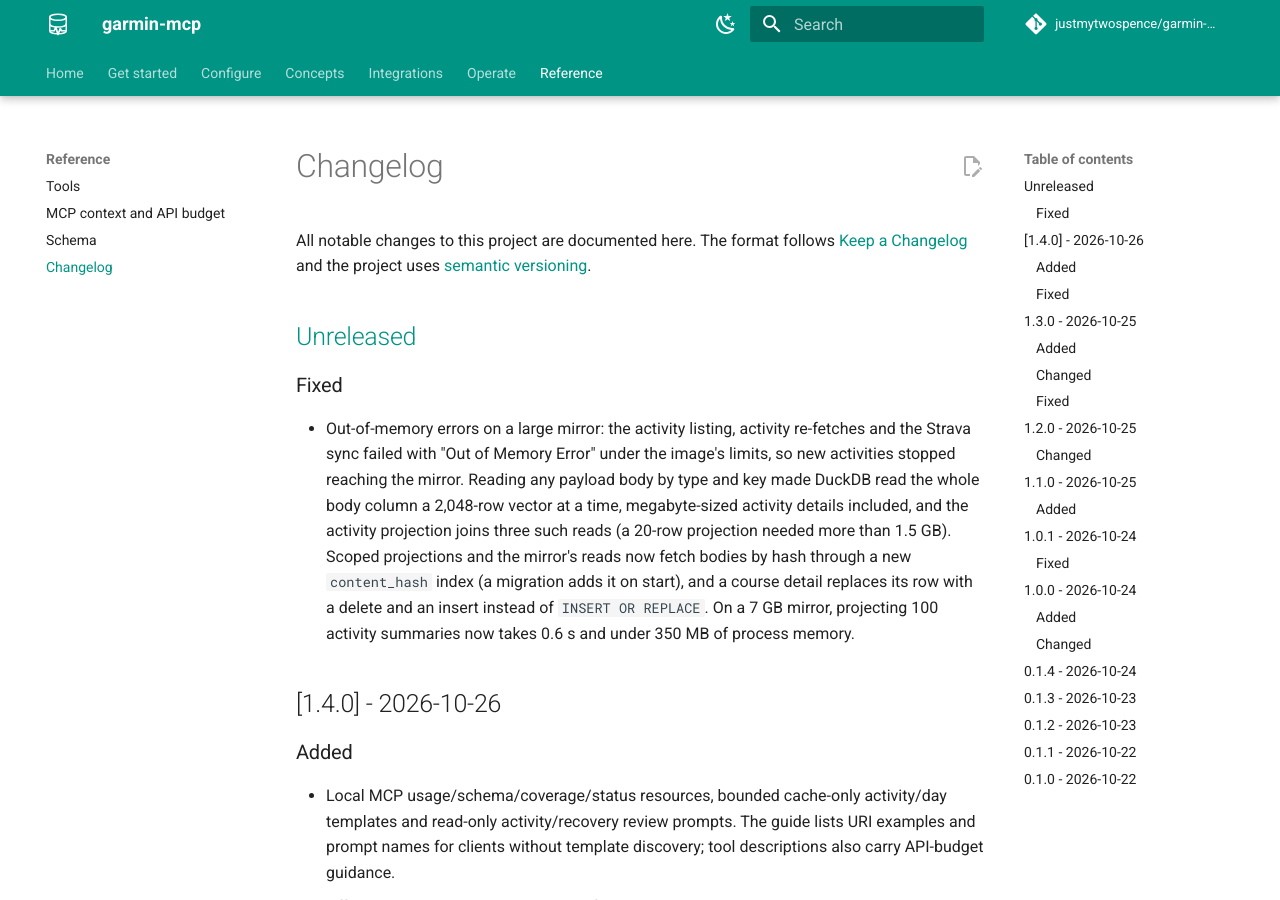
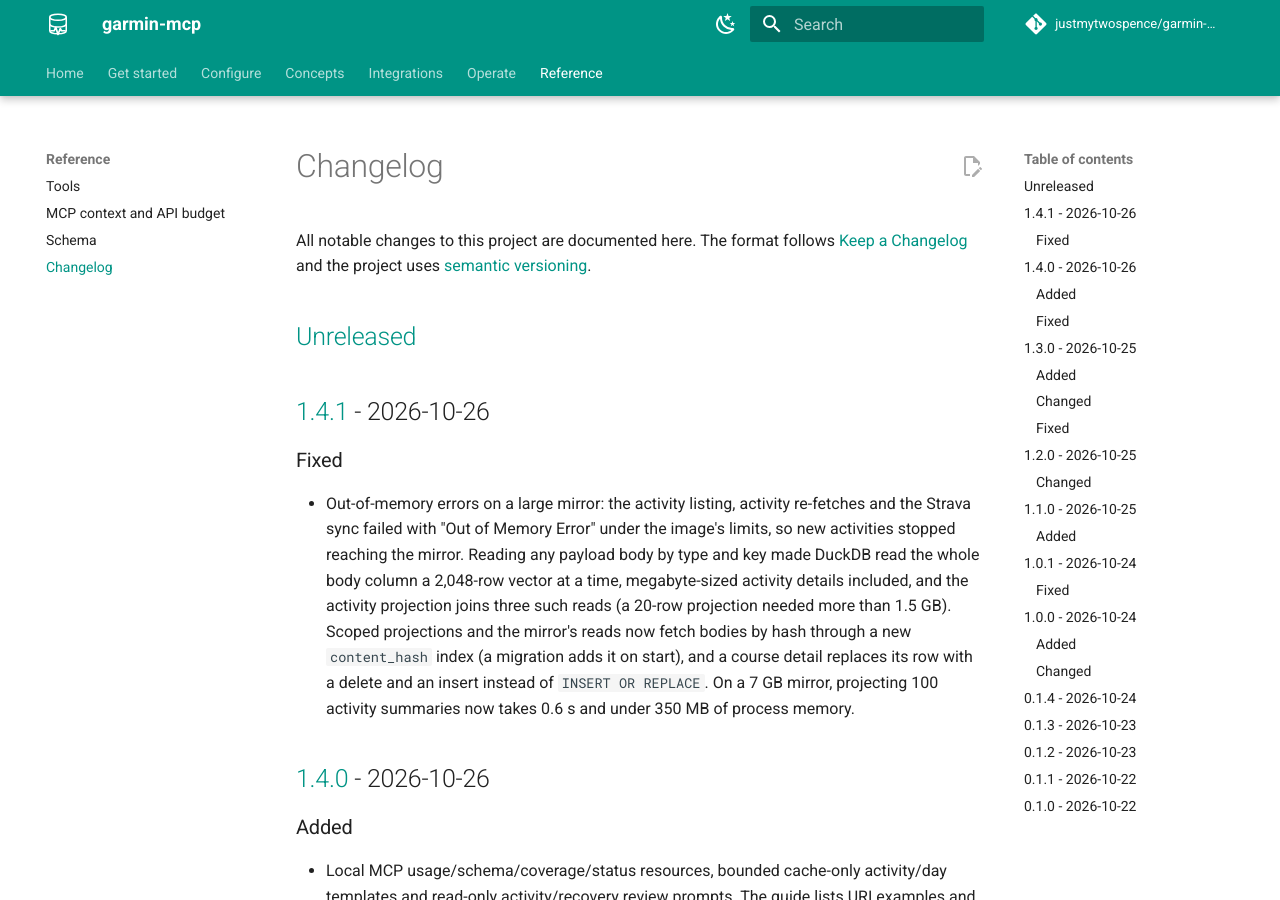
Before and after one commit to justmytwospence/garmin-mcp, an MkDocs documentation site: the page built from docs/changelog.md, in a window 1280 px wide and 900 px high. Built offline with MkDocs 1.6.1 and Material for MkDocs 9.7.7, drawn with Linux system fonts in a browser that asks for light colours; comment, search, counter and statistics services are not loaded.

```diff
--- a/CHANGELOG.md
+++ b/CHANGELOG.md
@@ -3,6 +3,8 @@
 All notable changes to this project are documented here. The format follows [Keep a Changelog](https://keepachangelog.com/en/1.1.0/) and the project uses [semantic versioning](https://semver.org/).
 
 ## [Unreleased]
+
+## [1.4.1] - 2026-10-26
 
 ### Fixed
 
@@ -105,7 +107,9 @@ The first release meant for other people: a self-hosted compose stack with docum
 
 Initial release: the DuckDB mirror (raw store, projections into typed tables, FIT decoding), the paced sync engine with its planner and archive reloads, cache-first tools under the upstream names plus `garmin_query`, `garmin_schema` and `garmin_sync_status`, the snapshot publisher with HTTP byte-range serving, the auth CLI, the account-export import, the Docker image and the CI and release workflows.
 
-[Unreleased]: https://github.com/justmytwospence/garmin-mcp/compare/v1.3.0...HEAD
+[Unreleased]: https://github.com/justmytwospence/garmin-mcp/compare/v1.4.1...HEAD
+[1.4.1]: https://github.com/justmytwospence/garmin-mcp/compare/v1.4.0...v1.4.1
+[1.4.0]: https://github.com/justmytwospence/garmin-mcp/compare/v1.3.0...v1.4.0
 [1.3.0]: https://github.com/justmytwospence/garmin-mcp/compare/v1.2.0...v1.3.0
 [1.2.0]: https://github.com/justmytwospence/garmin-mcp/compare/v1.1.0...v1.2.0
 [1.1.0]: https://github.com/justmytwospence/garmin-mcp/compare/v1.0.1...v1.1.0
--- a/pyproject.toml
+++ b/pyproject.toml
@@ -1,6 +1,6 @@
 [project]
 name = "garmin-mirror-mcp"
-version = "1.4.0"
+version = "1.4.1"
 description = "Garmin Connect MCP server backed by a complete local DuckDB mirror"
 readme = "README.md"
 license = "MIT"
```
Also changed, not shown: README.md (+1 -1 lines), docs/quickstart.md (+1 -1 lines), 1 other file.
